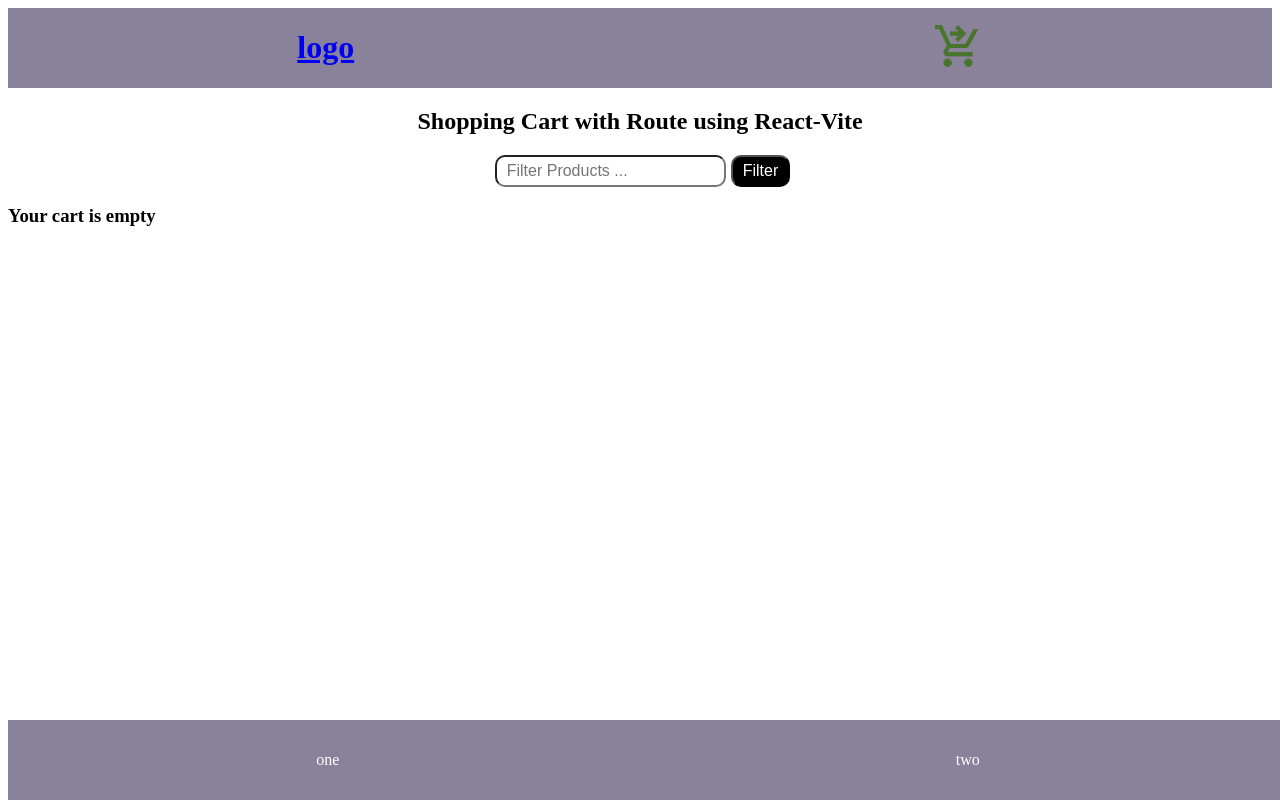
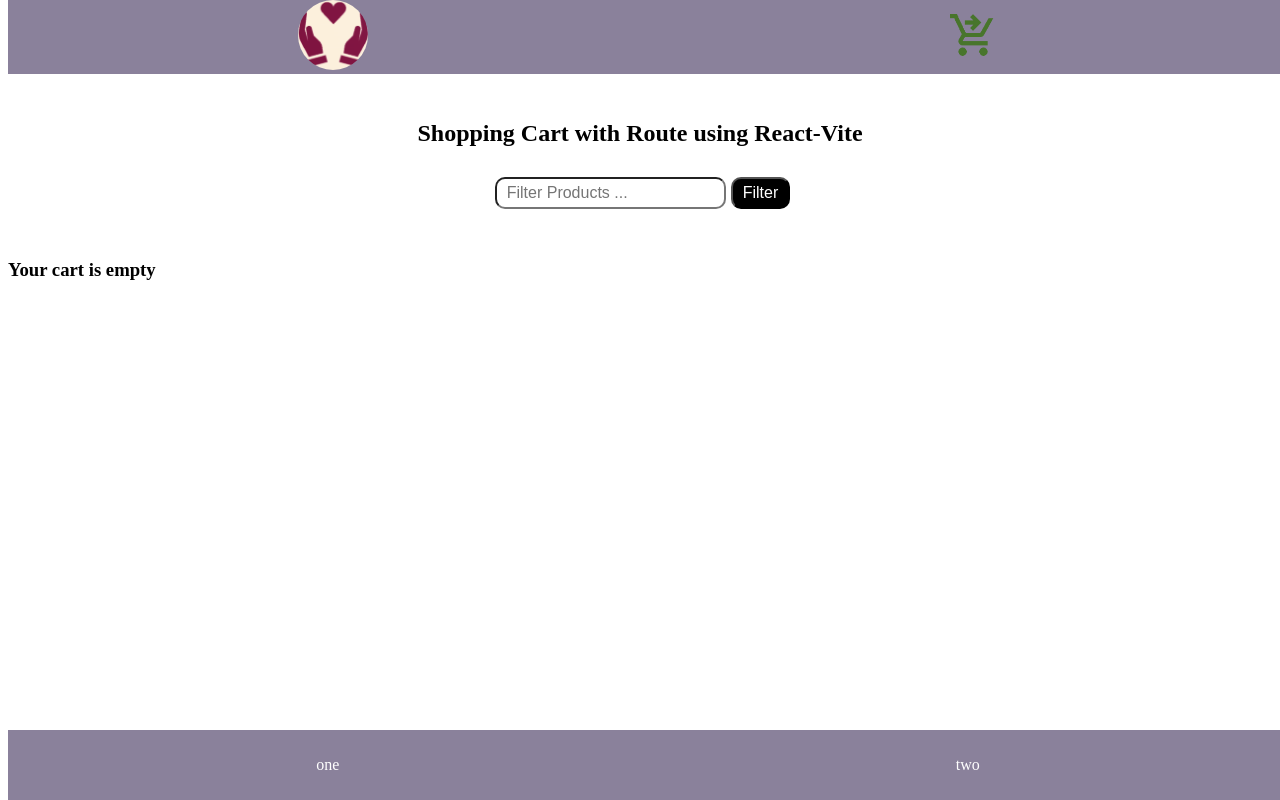
Before and after one commit to Melkam22/shoppingCardDeploy, a React (Vite) app: page /shoppingCardDeploy/checkout in a window 1280 px wide. Built offline with nearby package versions, Linux system fonts and the light colour scheme.

Commit message:
heading and footer updated ...

```diff
--- a/src/App.css
+++ b/src/App.css
@@ -1,6 +1,6 @@
 .body{
-    width: 100%;
-    height: 82vh;
+    padding-bottom: 100px; /* Add space between products and footer */
+    margin-top: 120px;
 }
 .main-title{
     text-align: center;
@@ -8,6 +8,8 @@
 
 #filter_form{
     text-align: center;
+    margin-top: 30px;
+    margin-bottom: 50px;
 }
 #filter_form button{
     padding: 5px 10px 5px 10px;
--- a/src/resources/card/Card.css
+++ b/src/resources/card/Card.css
@@ -1,6 +1,6 @@
 
 
-    .shoppingCard{
+    /* .shoppingCard{
         width: 200px;
         height: 160px;
         background-color: rgba(23,4,56, .5);
@@ -12,6 +12,7 @@
         margin: 10px;
         z-index: 100;
     }
+         */
 
     .shoppingCard img{
         height: 90px;
--- a/src/resources/cards/Cards.css
+++ b/src/resources/cards/Cards.css
@@ -1,4 +1,4 @@
-.shoppingCardFrame{
+/* .shoppingCardFrame{
     width: 100%;
     display: flex;
     flex-wrap: wrap;
@@ -16,4 +16,4 @@
         align-items: center;
         color: white;
         margin: 10px;
-    }
+    } */
--- a/src/resources/footer/Footer.css
+++ b/src/resources/footer/Footer.css
@@ -1,6 +1,6 @@
 .footer{
     width: 100%;
-    min-height: 10%;
+    min-height: 70px;
     background-color: rgba(23,4,56, .5);
     display: flex;
     justify-content:space-around;
--- a/src/resources/heading/Heading.css
+++ b/src/resources/heading/Heading.css
@@ -6,6 +6,11 @@
     justify-content:space-around;
     align-items: center;
     color: white;
+    position: fixed;
+    top: 0;
+    z-index: 100;
+    margin-bottom: 100px;
+
 }
 .basket {
     width: 50px;
@@ -26,3 +31,8 @@
     top: 0;
     right: 5;
 }
+.logo{
+    width: 70px;
+    height: 70px;
+    border-radius: 50%;
+}
--- a/src/resources/heading/Heading.jsx
+++ b/src/resources/heading/Heading.jsx
@@ -1,6 +1,7 @@
 import './Heading.css'
 import {Link} from 'react-router-dom'
 import BasketGreen from '/basketGreen.png'
+import myIcon from '/eComerceIcon.png'
 
 function Heading({cart}) {
 
@@ -11,7 +12,7 @@ console.log('heading', cart);
 
   return (
     <div className='heading'>
-      <Link to="/"><h1>logo</h1></Link>
+      <Link to="/"><img className='logo' src={myIcon} alt="hands embracing heart" /></Link>
       <Link to='/shopping-card'>
       <img className='basket' src={BasketGreen} alt="basket" />
        {/* Display cart item count if there are items in the cart */}
--- a/src/resources/shopping_card/ShoppingCard.css
+++ b/src/resources/shopping_card/ShoppingCard.css
@@ -7,7 +7,7 @@ align-items: center;
 }
 
 .shoppingCard{
-    width: 200px;
+    width: 250px;
     min-height: 290px;
     background-color: rgba(23,4,56, .5);
     display: flex;
```
Also changed, not shown: public/eComerceIcon.png (added), 4 other files (tests, documents, lock files or other folders).
